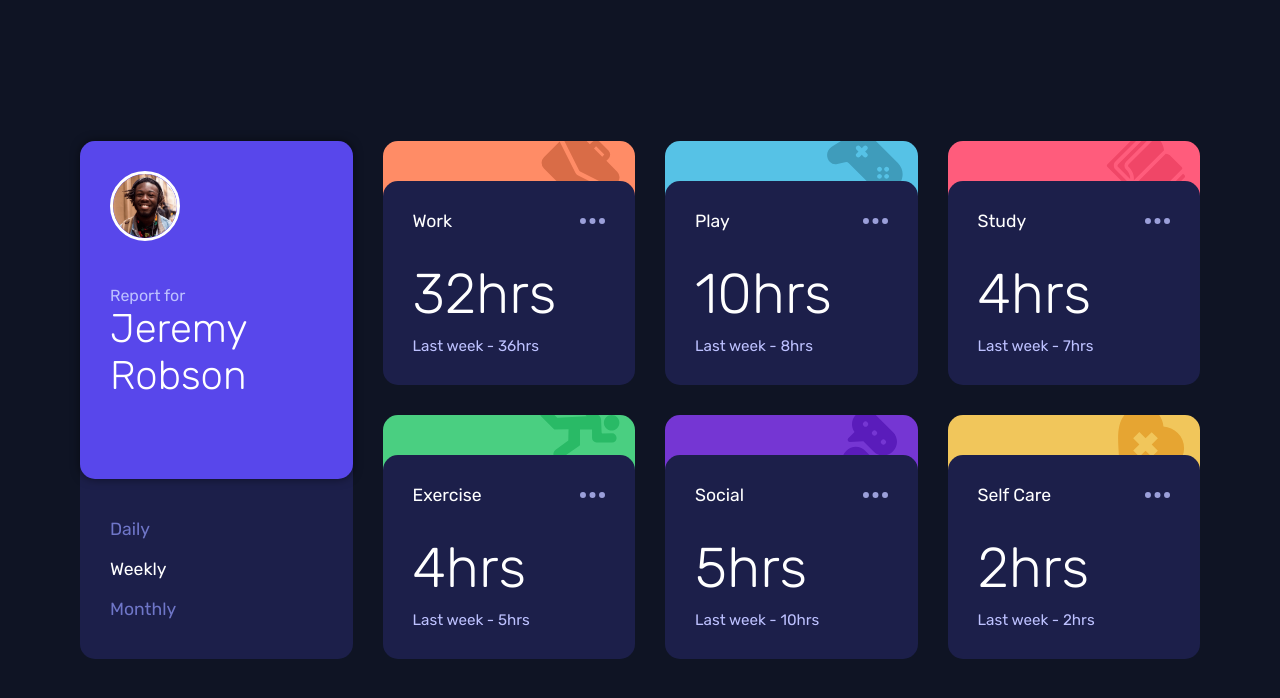
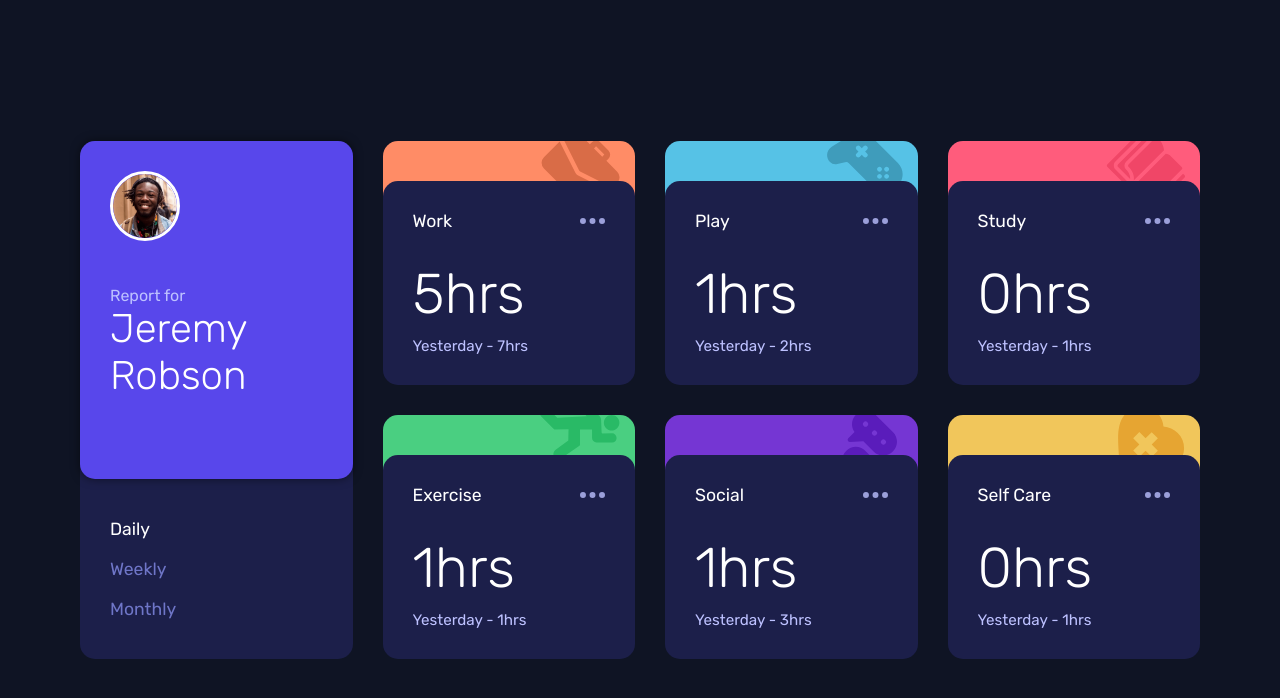
Before and after one commit to rachelktyjohnson/FEM_time-tracking-dashboard, a plain HTML site: page index.html in a window 1280 px wide. Both pictures are taken after a click on the link "Daily". Drawn offline with Linux system fonts and the light colour scheme.

Commit message:
functionality to swap between timeframes

```diff
--- a/index.html
+++ b/index.html
@@ -21,9 +21,9 @@
                 </div>
             </div>
             <div class="time-period">
-                <a href="#">Daily</a>
-                <a href="#" class="active">Weekly</a>
-                <a href="#">Monthly</a>
+                <a href="#" id="daily">Daily</a>
+                <a href="#" id="weekly" class="active">Weekly</a>
+                <a href="#" id="monthly">Monthly</a>
             </div>
     </section>
     <div class="time-card-container">
--- a/script.js
+++ b/script.js
@@ -5,12 +5,13 @@ fetch('data.json')
         console.log(data);
         data.map((category) => {
             let slug = category.title.toLowerCase().replaceAll(" ", "-")
+            let img_url = `images/icon-${slug}.svg`;
             let time_card = `
             <section
                 class="time-card ${slug}"
                 style="
                     background:${category.color};
-                    background-image: url('images/icon-${slug}.svg');
+                    background-image: url(${img_url});
                     background-position: top -10px right 15px;
                     background-repeat: no-repeat;
                 "
@@ -32,3 +33,46 @@ fetch('data.json')
         })
         document.querySelector(".time-card-container").innerHTML = all_time_cards;
     })
+
+
+const time_period = document.querySelector(".time-period");
+
+
+function changeTimePeriod(el){
+    //remove active class from everyone
+    [...time_period.children].map((child)=>{
+        child.classList.remove("active");
+    })
+
+    //add active class to clicked item
+    el.target.classList.add("active");
+
+    fetch('data.json')
+        .then(data => data.json())
+        .then(data => {
+            data.forEach((category)=>{
+                let slug = category.title.toLowerCase().replaceAll(" ", "-")
+                let timeframe_data = category.timeframes[el.target.id]
+                document.querySelector(`.${slug} .content .data .current-hours`).innerText = `${timeframe_data.current}hrs`
+                let last_timeframe;
+                if (el.target.id === "daily"){
+                    last_timeframe = "Yesterday"
+                } else if (el.target.id === "weekly"){
+                    last_timeframe = "Last week";
+                } else {
+                    last_timeframe = "Last month"
+                }
+                document.querySelector(`.${slug} .content .data .previous-hours`).innerText = `${last_timeframe} - ${timeframe_data.previous}hrs`
+            })
+        })
+    //match to fetched data with index
+    //find the timeframe that matches el.target.id
+    //change contents of card's current hours and previous hours
+}
+
+//assign event listeners to each time period button
+[...time_period.children].map((child)=>{
+    child.addEventListener('click', (el) => {
+        changeTimePeriod(el)
+    })
+})
```
